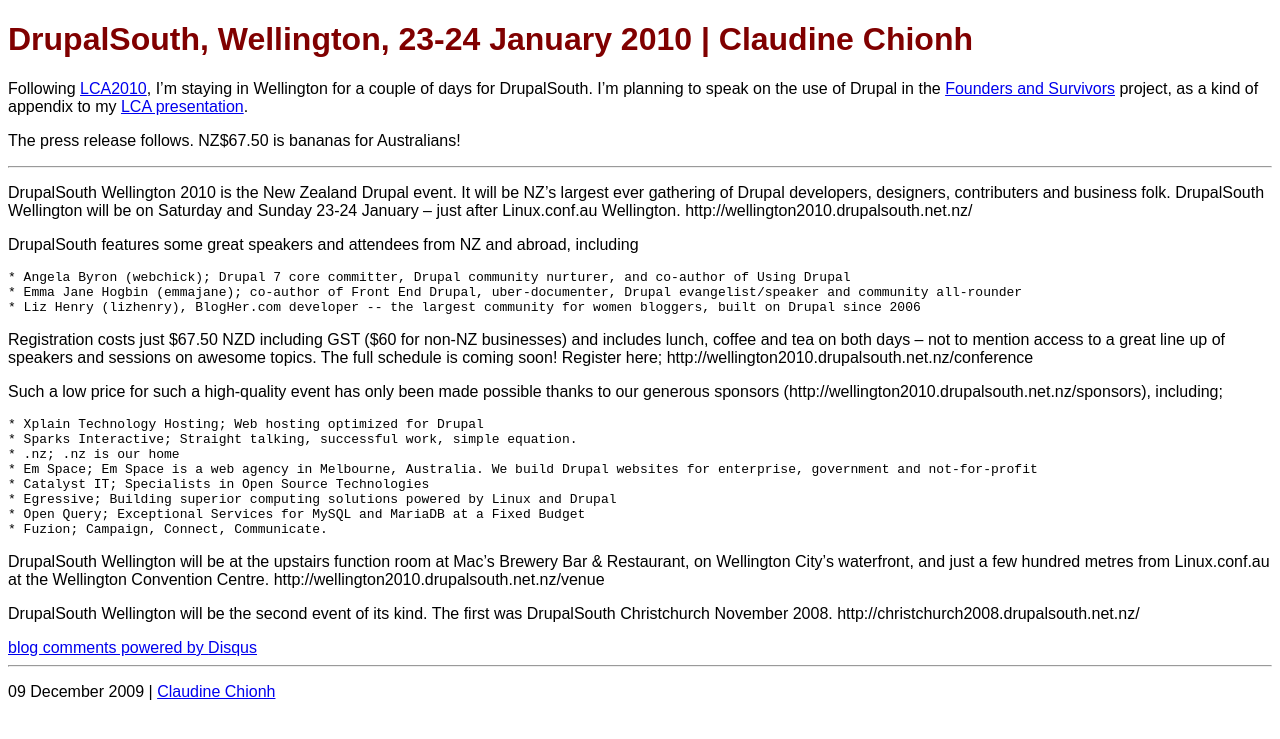
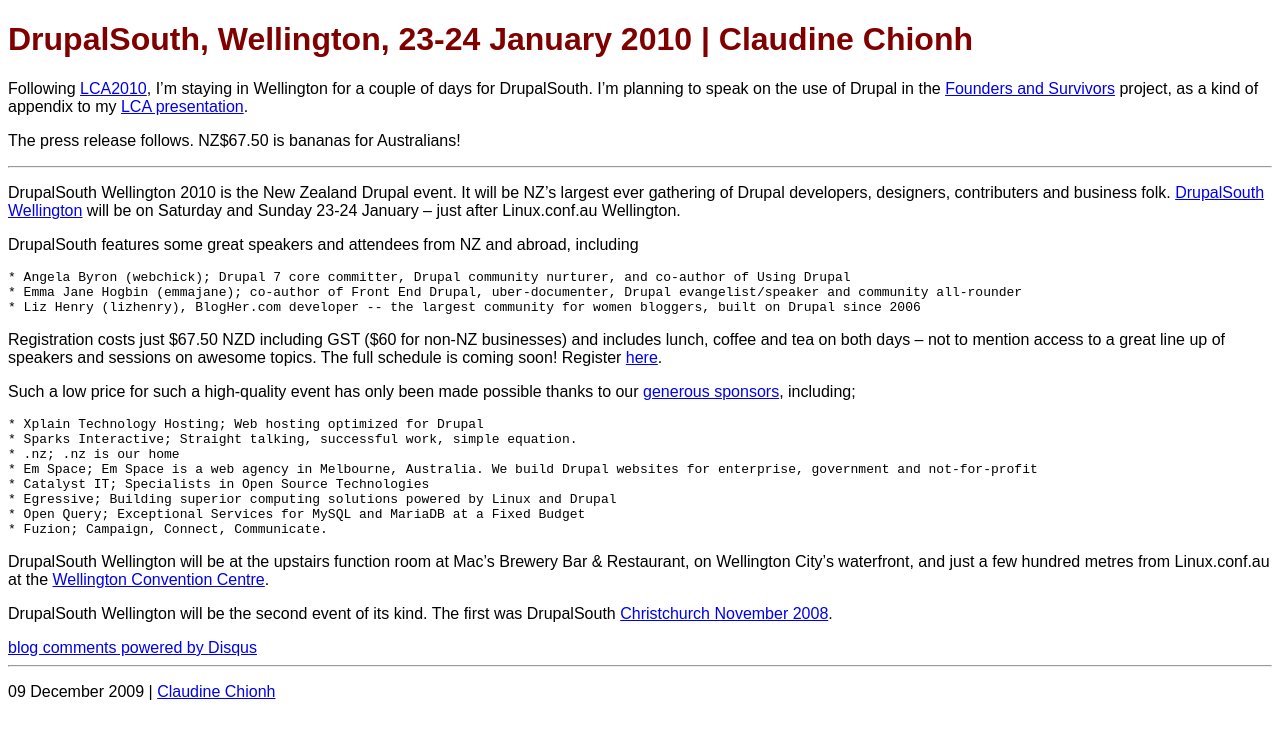
Before and after one commit to claudinec/claudinec.github.io, a Jekyll site: the page built from _posts/2009-12-09-drupalsouth.markdown, in a window 1280 px wide. Shown: the top 739 px of the page. Built offline with Jekyll 4.4.1, drawn with Linux system fonts in a browser that asks for light colours; comment, search, counter and statistics services are not loaded.

Commit message:
drupalsouth - hyperlinks

```diff
--- a/_posts/2009-12-09-drupalsouth.markdown
+++ b/_posts/2009-12-09-drupalsouth.markdown
@@ -9,7 +9,7 @@
 
 ----
 
-DrupalSouth Wellington 2010 is the New Zealand Drupal event. It will be NZ's largest ever gathering of Drupal developers, designers, contributers and business folk. DrupalSouth Wellington will be on Saturday and Sunday 23-24 January -- just after Linux.conf.au Wellington. http://wellington2010.drupalsouth.net.nz/
+DrupalSouth Wellington 2010 is the New Zealand Drupal event. It will be NZ's largest ever gathering of Drupal developers, designers, contributers and business folk. [DrupalSouth Wellington](http://wellington2010.drupalsouth.net.nz/) will be on Saturday and Sunday 23-24 January -- just after Linux.conf.au Wellington.
 
 DrupalSouth features some great speakers and attendees from NZ and abroad, including
 
@@ -17,9 +17,9 @@
     * Emma Jane Hogbin (emmajane); co-author of Front End Drupal, uber-documenter, Drupal evangelist/speaker and community all-rounder
     * Liz Henry (lizhenry), BlogHer.com developer -- the largest community for women bloggers, built on Drupal since 2006
 
-Registration costs just $67.50 NZD including GST ($60 for non-NZ businesses) and includes lunch, coffee and tea on both days -- not to mention access to a great line up of speakers and sessions on awesome topics. The full schedule is coming soon!  Register here; http://wellington2010.drupalsouth.net.nz/conference
+Registration costs just $67.50 NZD including GST ($60 for non-NZ businesses) and includes lunch, coffee and tea on both days -- not to mention access to a great line up of speakers and sessions on awesome topics. The full schedule is coming soon!  Register [here](http://wellington2010.drupalsouth.net.nz/conference).
 
-Such a low price for such a high-quality event has only been made possible thanks to our generous sponsors (http://wellington2010.drupalsouth.net.nz/sponsors), including;
+Such a low price for such a high-quality event has only been made possible thanks to our [generous sponsors](http://wellington2010.drupalsouth.net.nz/sponsors), including;
 
     * Xplain Technology Hosting; Web hosting optimized for Drupal
     * Sparks Interactive; Straight talking, successful work, simple equation.
@@ -30,6 +30,6 @@
     * Open Query; Exceptional Services for MySQL and MariaDB at a Fixed Budget
     * Fuzion; Campaign, Connect, Communicate.
 
-DrupalSouth Wellington will be at the upstairs function room at Mac's Brewery Bar & Restaurant, on Wellington City's waterfront, and just a few hundred metres from Linux.conf.au at the Wellington Convention Centre. http://wellington2010.drupalsouth.net.nz/venue
+DrupalSouth Wellington will be at the upstairs function room at Mac's Brewery Bar & Restaurant, on Wellington City's waterfront, and just a few hundred metres from Linux.conf.au at the [Wellington Convention Centre](http://wellington2010.drupalsouth.net.nz/venue).
 
-DrupalSouth Wellington will be the second event of its kind. The first was DrupalSouth Christchurch November 2008.  http://christchurch2008.drupalsouth.net.nz/
+DrupalSouth Wellington will be the second event of its kind. The first was DrupalSouth [Christchurch November 2008](http://christchurch2008.drupalsouth.net.nz/).
```
